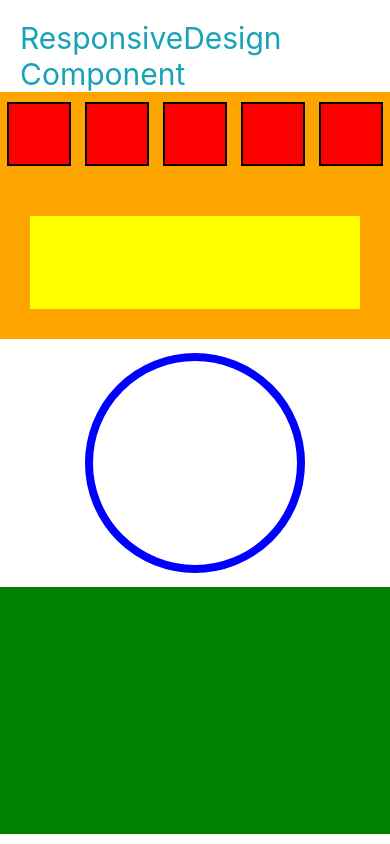
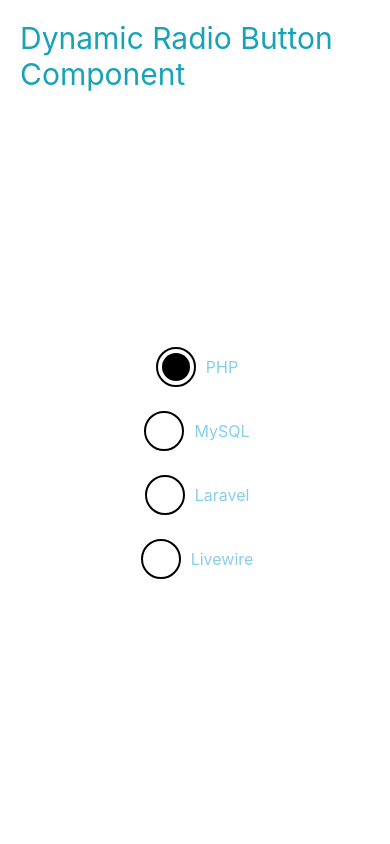
Before and after one commit to abdulbarishaikh/react-native-learning, a React Native app: screen / in a window 390 px wide. Built offline with nearby package versions, Linux system fonts and the light colour scheme.

Commit message:
dynamic radio button

```diff
--- a/App.tsx
+++ b/App.tsx
@@ -19,6 +19,7 @@
 import ResponsiveDesignComponent from './Components/ResponsiveDesignComponent';
 import ButtonsComponent from './Components/ButtonsComponent';
 import RadioButtonComponent from './Components/RadioButtonComponent';
+import DynamicRadioButtonComponent from './Components/DynamicRadioButtonComponent';
 
 type SectionProps = PropsWithChildren<{
   title: string;
@@ -83,15 +84,18 @@
       {/* <Section title="Show Hide Component">
         <ShowHideComponent />
       </Section> */}
-      <Section title="ResponsiveDesign Component">
+      {/* <Section title="ResponsiveDesign Component">
         <ResponsiveDesignComponent />
-      </Section>
+      </Section> */}
       {/* <Section title="Buttons Component">
         <ButtonsComponent />
       </Section> */}
       {/* <Section title="Radio Button Component">
         <RadioButtonComponent />
       </Section> */}
+      <Section title="Dynamic Radio Button Component">
+        <DynamicRadioButtonComponent />
+      </Section>
     </>
   );
 }
--- /dev/null
+++ b/Components/DynamicRadioButtonComponent.jsx
@@ -0,0 +1,77 @@
+import React, {useState} from 'react';
+import {Text, View, StyleSheet, TouchableOpacity} from 'react-native';
+
+const DynamicRadioButtonComponent = () => {
+  let skills = [
+    {
+      id: 1,
+      name: 'PHP',
+    },
+    {
+      id: 2,
+      name: 'MySQL',
+    },
+    {
+      id: 3,
+      name: 'Laravel',
+    },
+    {
+      id: 4,
+      name: 'Livewire',
+    },
+  ];
+  const [radioBtn, setRadioBtn] = useState(1);
+  return (
+    <View style={styles.main}>
+      {skills.map((item, index) => (
+        <TouchableOpacity onPress={() => setRadioBtn(item.id)} key={index}>
+          <View style={styles.radioWrapper}>
+            <View style={styles.radio}>
+              {radioBtn == item.id ? (
+                <View style={styles.radioBg}></View>
+              ) : null}
+            </View>
+            <Text style={styles.radioText}>{item.name}</Text>
+          </View>
+        </TouchableOpacity>
+      ))}
+    </View>
+  );
+};
+
+const styles = StyleSheet.create({
+  main: {
+    flex: 1,
+    alignItems: 'center',
+    justifyContent: 'center',
+  },
+  radioWrapper: {
+    flexDirection: 'row',
+    alignItems: 'center',
+    marginVertical: 8,
+  },
+  radio: {
+    height: 40,
+    width: 40,
+    borderColor: '#000',
+    borderWidth: 2,
+    borderRadius: 20,
+    margin: 4,
+    justifyContent: 'center',
+    alignItems: 'center', // Ensure inner circle is centered
+    marginRight: 10,
+  },
+  radioBg: {
+    backgroundColor: '#000',
+    height: 28,
+    width: 28,
+    borderRadius: 20,
+    margin: 4,
+  },
+  radioText: {
+    fontSize: 16,
+    color: 'skyblue',
+
+  },
+});
+export default DynamicRadioButtonComponent;
```
